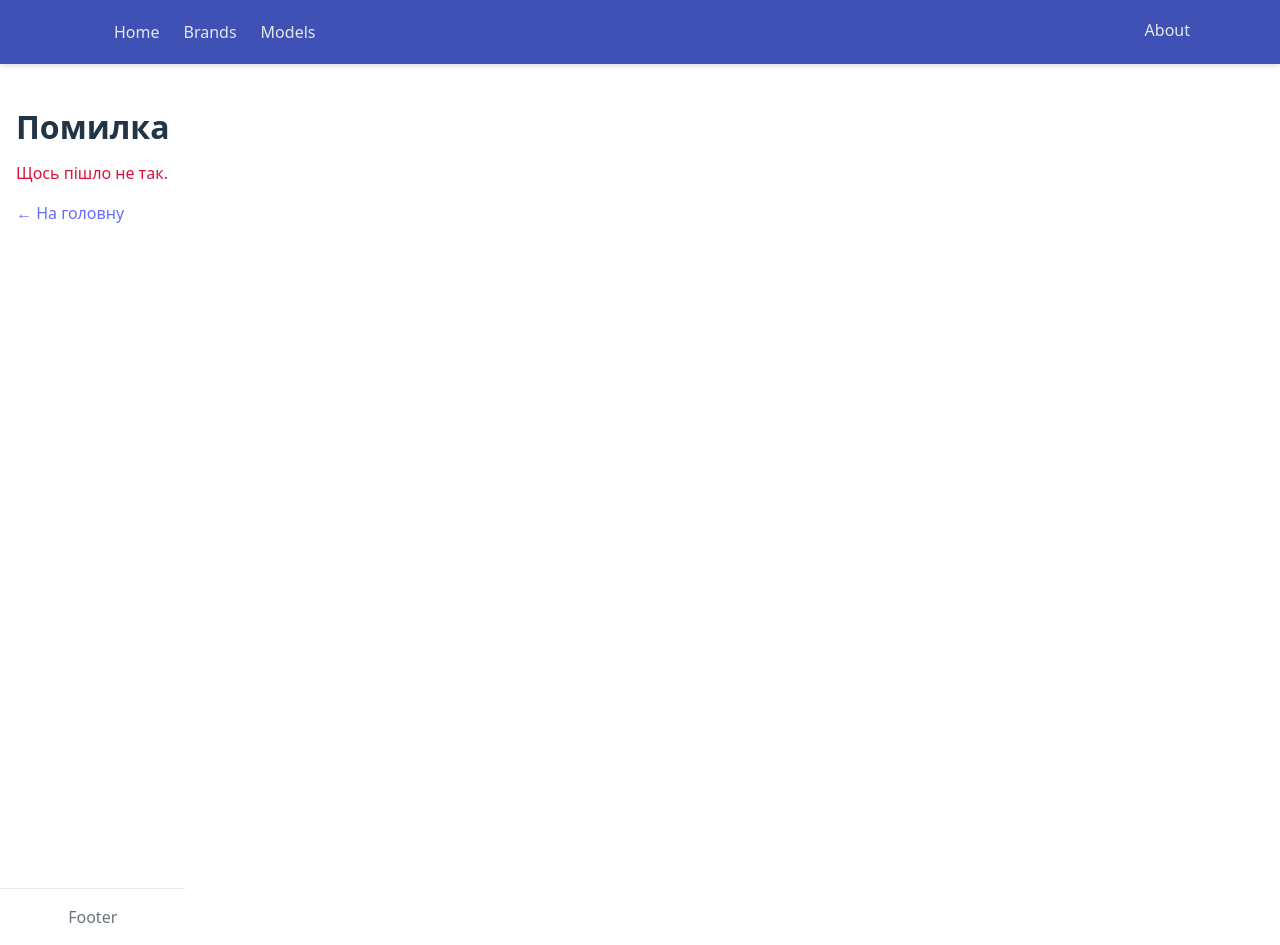
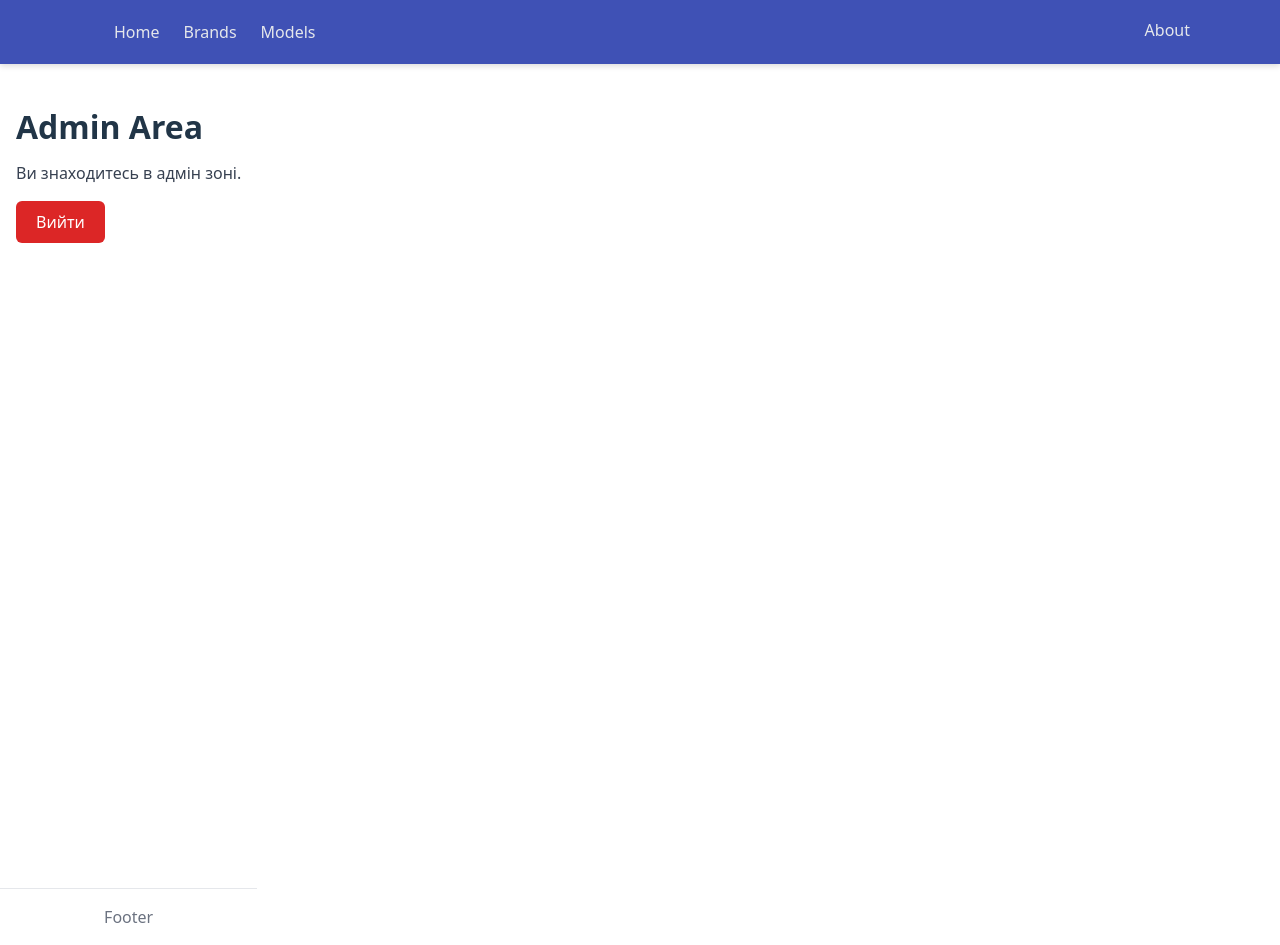
Before and after one commit to MEDINEXZ/Project8, a React (Vite) app: page /admin in a window 1280 px wide. Built offline with nearby package versions, Linux system fonts and the light colour scheme; no server answers.

Commit message:
Task 4: programmatic navigation using useNavigate

```diff
--- a/src/main.jsx
+++ b/src/main.jsx
@@ -4,6 +4,7 @@ import ReactDOM from "react-dom/client";
 import Root from "./pages/Root.jsx";
 import Welcome from "./pages/Welcome.jsx";
 import ErrorPage from "./pages/Error.jsx";
+import AdminArea from "./pages/AdminArea.jsx";
 import BrandPage, { brandLoader } from "./pages/BrandPage.jsx";
 import ModelPage, { modelsLoader } from "./pages/ModelPage.jsx";
 import ModelSpecsPage, { specsLoader } from "./pages/ModelSpecsPage.jsx";
@@ -20,6 +21,7 @@ const router = createBrowserRouter(
   createRoutesFromElements(
     <Route path="/" element={<Root />} errorElement={<ErrorPage />}>
       <Route index element={<Welcome />} />
+      <Route path="admin" element={<AdminArea />} />
 
       <Route path="brands" element={<BrandPage />} loader={brandLoader} errorElement={<ErrorPage />} />
       <Route path="brands/:brandName" element={<BrandPage />} loader={brandLoader} errorElement={<ErrorPage />} />
--- /dev/null
+++ b/src/pages/AdminArea.jsx
@@ -0,0 +1,32 @@
+import { useNavigate } from "react-router-dom";
+
+export default function AdminArea() {
+  const navigate = useNavigate();
+
+  const handleLogout = () => {
+    navigate("/");
+  };
+
+  return (
+    <div>
+      <h1 style={{ fontSize: 32, marginBottom: 12 }}>Admin Area</h1>
+      <p style={{ fontSize: 16, color: "#374151", marginBottom: 16 }}>
+        Ви знаходитесь в адмін зоні.
+      </p>
+      <button
+        onClick={handleLogout}
+        style={{
+          padding: "10px 20px",
+          fontSize: 16,
+          backgroundColor: "#dc2626",
+          color: "white",
+          border: "none",
+          borderRadius: 6,
+          cursor: "pointer",
+        }}
+      >
+        Вийти
+      </button>
+    </div>
+  );
+}
```
